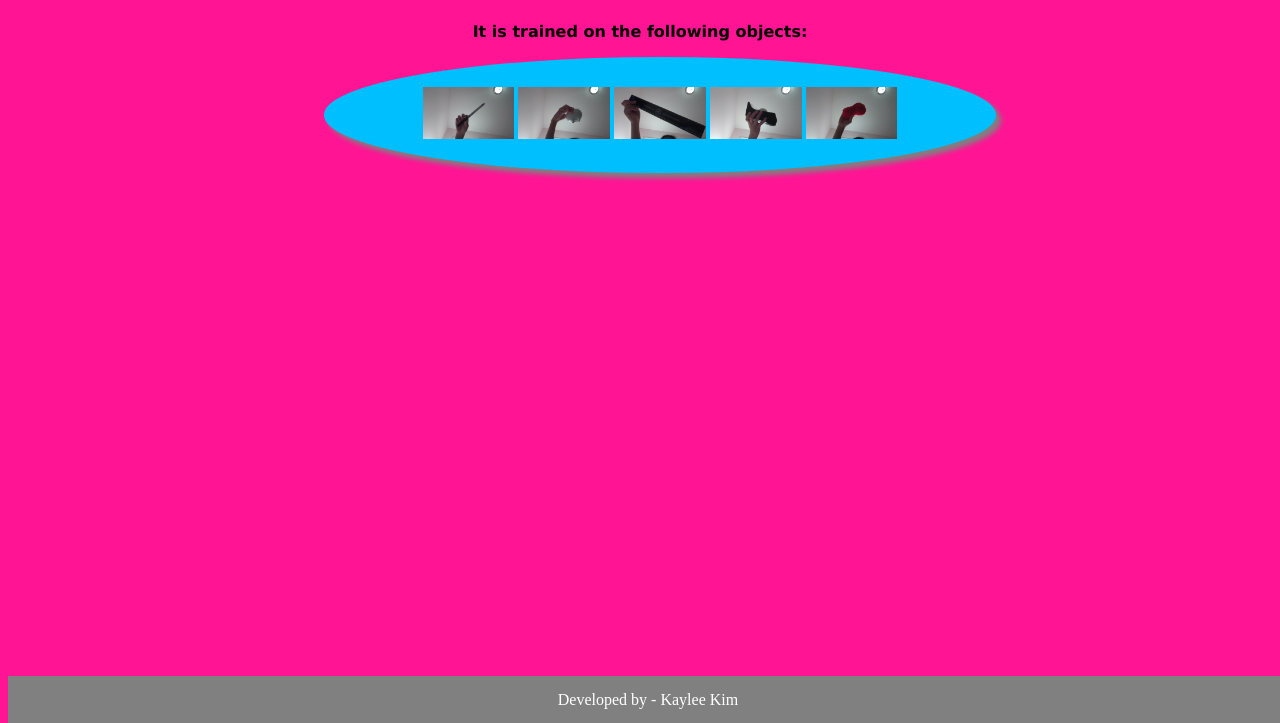
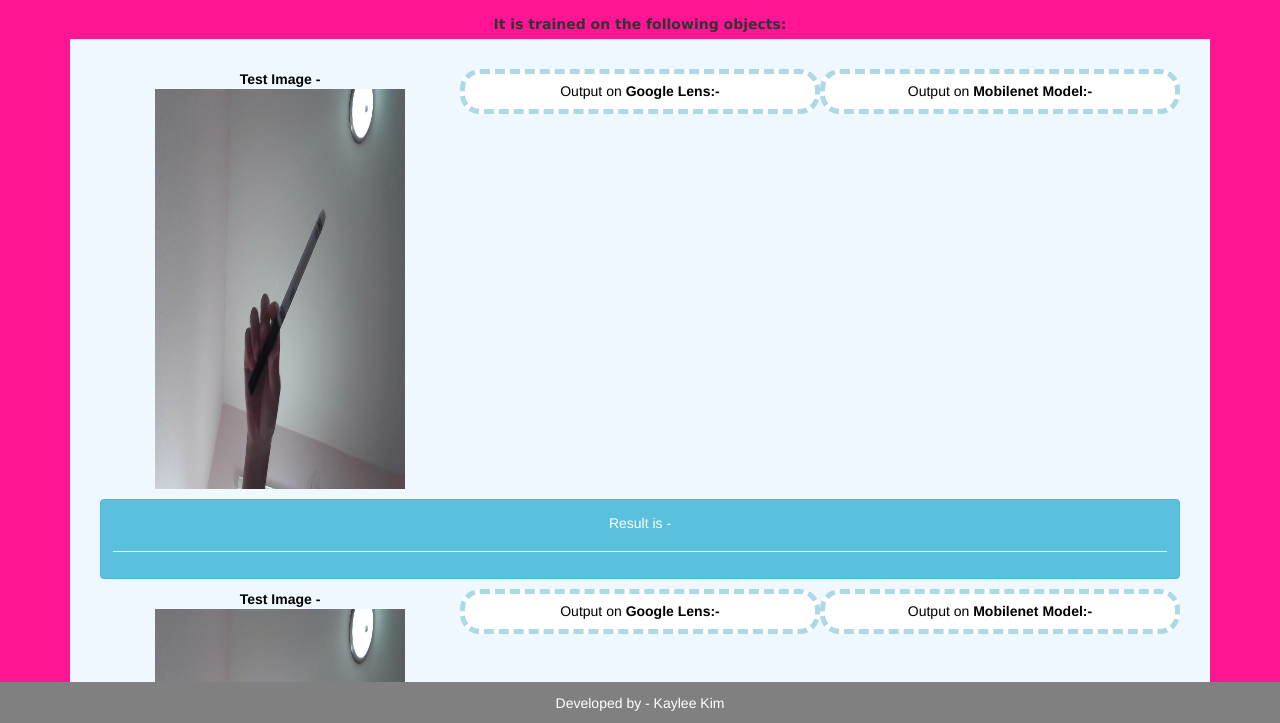
Before and after one commit to kayleekim409/Project-120, a plain HTML site: page index.html in a window 1280 px wide. Shown: the part 76-799 px from the top of the page. Drawn offline with nearby package versions, Linux system fonts and the light colour scheme.

Commit message:
Add files via upload

```diff
--- a/index.html
+++ b/index.html
@@ -1,29 +1,122 @@
 <!DOCTYPE html>
 <html>
+
 <head>
     <title>Project 120</title>
+    <meta name="viewport" content="width=device-width, initial-scale=1">
+    <link rel="stylesheet" href="https://maxcdn.bootstrapcdn.com/bootstrap/3.4.0/css/bootstrap.min.css">
+    <script src="https://ajax.googleapis.com/ajax/libs/jquery/3.4.1/jquery.min.js"></script>
+    <script src="https://maxcdn.bootstrapcdn.com/bootstrap/3.4.0/js/bootstrap.min.js"></script>
     <link rel="stylesheet" href="style.css">
 </head>
+
 <body>
+    <div class="container">
         <center>
             <h1 id="header">Image Identification App</h1>
             <br>
             <label id="label">It is trained on the following objects:</label>
-        <ol>
-        <div id="exampleImages">
-        <img class="images" src="marker.jpg">
-        <img class="images" src="piggybank.jpg">
-        <img class="images" src="ruler.jpg">
-        <img class="images" src="tape.jpg">
-        <img class="images" src="yarn.jpg">
+            <div class="exampleImages col-lg-12 col-md-12">
+                <div class="col-lg-4 col-md-4 col-sm-4 col-xs-12 testimage">
+                    <b>Test Image - </b>
+                    <img class="images img-responsive" src="marker.jpg">
                 </div>
-        <span></span>
-        <span></span>
-        <span></span>
-        </ol>
+                <div class="col-lg-4 col-md-4 col-sm-4 col-xs-12 output">
+                    <h5>Output on <b>Google Lens:-</b><span></span>
+                    </h5>
+                </div>
+                <div class="col-lg-4 col-md-4 col-sm-4 col-xs-12 output">
+                    <h5>Output on <b>Mobilenet Model:-</b><span></span>
+                    </h5>
+                </div>
+                <div class="col-lg-12 col-md-12 col-sm-12 col-xs-12 btn btn-info results">
+                    <h5>Result is - </h5>
+                    <hr>
+                    <h4></h4>
+                </div>
+
+                <br>
+                <br>
+                <div class="col-lg-4 col-md-4 col-sm-4 col-xs-12">
+                    <b>Test Image - </b>
+                    <img class="images img-responsive" src="piggybank.jpg">
+                </div>
+                <div class="col-lg-4 col-md-4 col-sm-4 col-xs-12 output">
+                    <h5>Output on <b>Google Lens:-</b><span></span>
+                    </h5>
+                </div>
+                <div class="col-lg-4 col-md-4 col-sm-4 col-xs-12 output">
+                    <h5>Output on <b>Mobilenet Model:-</b><span></span>
+                    </h5>
+                </div>
+                <div class="col-lg-12 col-md-12 col-sm-12 col-xs-12 btn btn-info results">
+                    <h5>Result is - </h5>
+                    <hr>
+                    <h4></h4>
+                </div>
+                <br>
+                <br>
+                <div class="col-lg-4 col-md-4 col-sm-4 col-xs-12">
+                    <b>Test Image - </b>
+                    <img class="images img-responsive" src="ruler.jpg">
+                </div>
+                <div class="col-lg-4 col-md-4 col-sm-4 col-xs-12 output">
+                    <h5>Output on <b>Google Lens:-</b><span></span>
+                    </h5>
+                </div>
+                <div class="col-lg-4 col-md-4 col-sm-4 col-xs-12 output">
+                    <h5>Output on <b>Mobilenet Model:-</b><span></span>
+                    </h5>
+                </div>
+                <div class="col-lg-12 col-md-12 col-sm-12 col-xs-12 btn btn-info results">
+                    <h5>Result is - </h5>
+                    <hr>
+                    <h4></h4>
+                </div>
+                <br>
+                <br>
+                <div class="col-lg-4 col-md-4 col-sm-4 col-xs-12">
+                    <b>Test Image - </b>
+                    <img class="images img-responsive" src="tape.jpg">
+                </div>
+                <div class="col-lg-4 col-md-4 col-sm-4 col-xs-12 output">
+                    <h5>Output on <b>Google Lens:-</b><span></span>
+                    </h5>
+                </div>
+                <div class="col-lg-4 col-md-4 col-sm-4 col-xs-12 output">
+                    <h5>Output on <b>Mobilenet Model:-</b><span></span>
+                    </h5>
+                </div>
+                <div class="col-lg-12 col-md-12 col-sm-12 col-xs-12 btn btn-info results">
+                    <h5>Result is - </h5>
+                    <hr>
+                    <h4></h4>
+                </div>
+                <br>
+                <br>
+                <div class="col-lg-4 col-md-4 col-sm-4 col-xs-12">
+                    <b>Test Image - </b>
+                    <img class="images img-responsive" src="yarn.jpg">
+                </div>
+                <div class="col-lg-4 col-md-4 col-sm-4 col-xs-12 output">
+                    <h5>Output on <b>Google Lens:-</b><span></span>
+                    </h5>
+                </div>
+                <div class="col-lg-4 col-md-4 col-sm-4 col-xs-12 output">
+                    <h5>Output on <b>Mobilenet Model:-</b><span></span>
+                    </h5>
+                </div>
+                <div class="col-lg-12 col-md-12 col-sm-12 col-xs-12 btn btn-info results">
+                    <h5>Result is - </h5>
+                    <hr>
+                    <h4></h4>
+                </div>
+            </div>
+        </center>
+    </div>
     <div class="copy_right_footer">
         Developed by - Kaylee Kim
     </div>
-        </center>
 </body>
+
 </html>
--- a/style.css
+++ b/style.css
@@ -1,10 +1,12 @@
 body {
-    background:deeppink;
+    background: deeppink;
 }
+
 .images {
-    width: 15%;
-    height: auto;
+    width: 250px;
+    height: 400px;
 }
+
 .copy_right_footer {
     position: fixed;
     color: white;
@@ -14,19 +16,32 @@ body {
     line-height: 3;
     text-align: center;
 }
-#exampleImages {
-    float: none;
-    background: deepskyblue;
+
+.exampleImages {
+    height: 100%;
     padding: 30px;
-    border-radius: 50%;
     color: black;
-    box-shadow: 5px 5px 5px grey;
-    width: 50%;
+    background-color: aliceblue;
 }
+
 #header {
     font-family: 'Courier New', Courier, monospace;
 }
+
 #label {
     font-family: 'Lucida Sans', 'Lucida Sans Regular', 'Lucida Grande', 'Lucida Sans Unicode', Geneva, Verdana, sans-serif;
     font-weight: bold;
 }
+
+.output {
+    background-color: white;
+    border-width: 5px;
+    border-color: lightblue;
+    border-radius: 20px;
+    border-style: dashed;
+}
+
+.results {
+    margin-top: 10px;
+    margin-bottom: 10px;
+}
```
Lines whose indentation alone changed are shown as unchanged.
